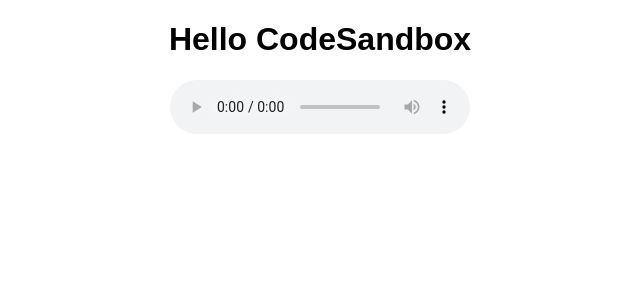
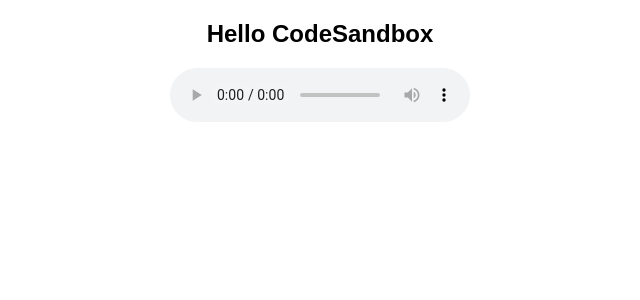
Before and after one commit to KamilMilewski/km-react-music-player, a React (Create React App) app: page / in a window 1280 px wide. Shown: the top 300 px of the page, without its empty margins (320-960 px from the left). Built offline with nearby package versions, Linux system fonts and the light colour scheme.

Commit message:
Extract song player into its own component

```diff
--- a/src/App.js
+++ b/src/App.js
@@ -1,10 +1,22 @@
 import "./styles.css";
+
+function Header() {
+  return <h1>Hello CodeSandbox</h1>;
+}
+
+function SongPlayer() {
+  return (
+    <section>
+      <Header />
+      <audio controls src="https://www.learningcontainer.com/wp-content/uploads/2020/02/Kalimba.mp3"/>
+    </section>
+  )
+}
 
 export default function App() {
   return (
     <div className="App">
-      <h1>Hello CodeSandbox</h1>
-      <audio controls src="https://www.learningcontainer.com/wp-content/uploads/2020/02/Kalimba.mp3"/>
+      <SongPlayer />
     </div>
   );
 }
```
